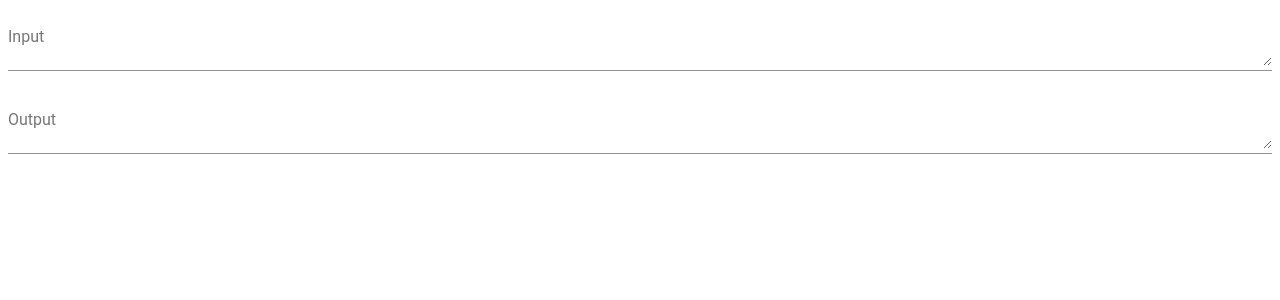
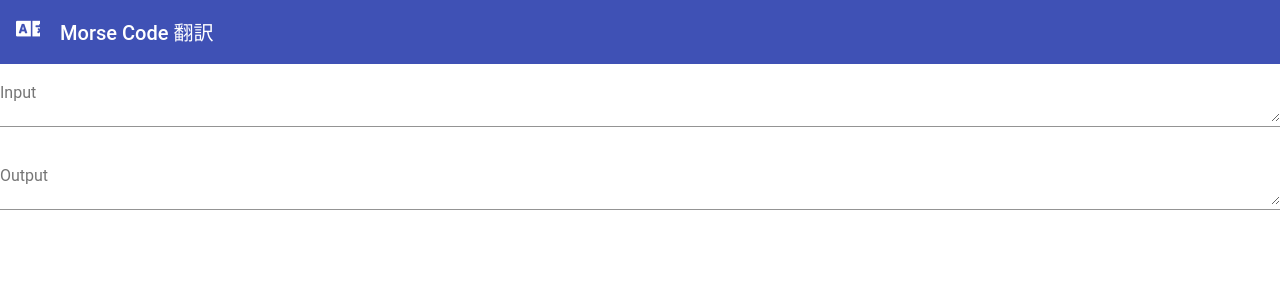
Before and after one commit to l08084/morse-code-translate-website, an Angular app: page / in a window 1280 px wide. Shown: the top 300 px of the page. Built offline with nearby package versions, Linux system fonts and the light colour scheme.

Commit message:
add header

```diff
--- a/package.json
+++ b/package.json
@@ -21,6 +21,7 @@
     "@angular/platform-browser": "~7.2.0",
     "@angular/platform-browser-dynamic": "~7.2.0",
     "@angular/router": "~7.2.0",
+    "@fortawesome/fontawesome-free": "^5.8.1",
     "core-js": "^2.5.4",
     "hammerjs": "^2.0.8",
     "rxjs": "~6.3.3",
--- a/src/app/app.component.html
+++ b/src/app/app.component.html
@@ -1,2 +1,10 @@
+<mat-toolbar color="primary">
+  <span>
+    <mat-icon fontSet="fa" fontIcon="fa-language"></mat-icon>Morse Code 翻訳
+  </span>
+
+  <!-- This fills the remaining space of the current row -->
+  <span class="example-fill-remaining-space"></span>
+</mat-toolbar>
 <app-input (inputText)="onInput($event)"></app-input>
 <app-output [text]="setText"></app-output>
--- a/src/app/app.component.scss
+++ b/src/app/app.component.scss
@@ -0,0 +1,10 @@
+.example-fill-remaining-space {
+  /* This fills the remaining space, by using flexbox.
+     Every toolbar row uses a flexbox row layout. */
+  flex: 1 1 auto;
+}
+
+mat-icon {
+  font-size: 25px;
+  margin-right: 20px;
+}
--- a/src/app/app.module.ts
+++ b/src/app/app.module.ts
@@ -8,6 +8,8 @@ import { MatInputModule } from '@angular/material/input';
 import { OutputComponent } from './components/output/output.component';
 import { ReactiveFormsModule, FormsModule } from '@angular/forms';
 import { MatFormFieldModule } from '@angular/material/form-field';
+import { MatToolbarModule } from '@angular/material/toolbar';
+import { MatIconModule } from '@angular/material/icon';
 
 @NgModule({
   declarations: [AppComponent, InputComponent, OutputComponent],
@@ -17,6 +19,8 @@ import { MatFormFieldModule } from '@angular/material/form-field';
     MatInputModule,
     MatFormFieldModule,
     FormsModule,
+    MatToolbarModule,
+    MatIconModule,
     ReactiveFormsModule
   ],
   providers: [],
--- a/src/styles.scss
+++ b/src/styles.scss
@@ -1,2 +1,7 @@
 /* You can add global styles to this file, and also import other style files */
 @import "~@angular/material/prebuilt-themes/indigo-pink.css";
+@import "~@fortawesome/fontawesome-free/css/all.css";
+
+body {
+  margin: 0px;
+}
```
Also changed, not shown: 1 other file (tests, documents, lock files or other folders).
